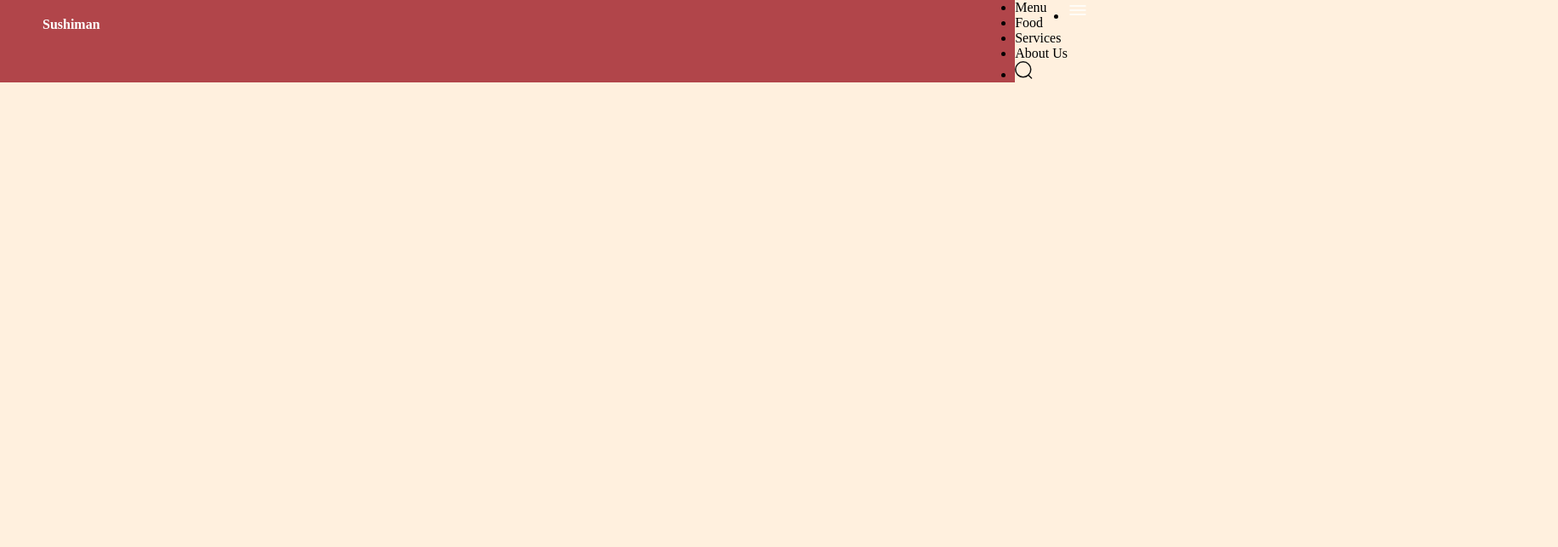
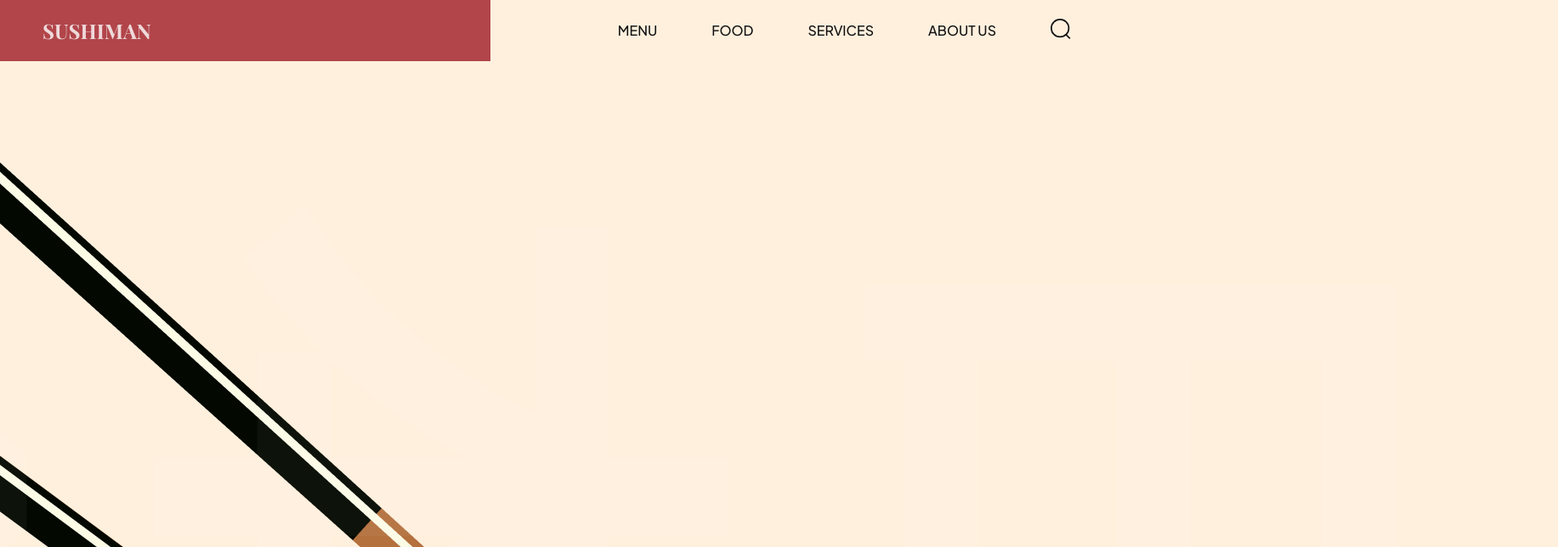
Before and after one commit to ami-inn/sushi-landing, a website built with Vite: page index.html in a window 1280 px wide. Shown: the top 644 px of the page at 85% size, 1833 px wide, since content can reach past the window. Built offline with nearby package versions, Linux system fonts and the light colour scheme.

Commit message:
hero html created

```diff
--- a/css/sections/header.css
+++ b/css/sections/header.css
@@ -1,25 +1,66 @@
-.header__nav{
+.header__nav {
     display: flex;
     overflow: hidden;
-}
+  }
 
-.header__logo{
+  .header__logo {
     flex: 1;
     display: flex;
 
     position: relative;
     padding: 20px;
-}
+  }
 
-.header__logo-overlay{
+  .header__logo-overlay {
     position: absolute;
     inset: 0;
     width: 100%;
+
     background-color: var(--primary-color);
     z-index: -1;
-}
+  }
 
-.header__logo h4{
+  .header__logo h4 {
     padding-left: 30px;
+
+    font-weight: 700;
+    font-size: 24px;
+    text-transform: uppercase;
+    font-family: var(--playfair-display);
     color: #fff;
-}
+    opacity: 0.8;
+  }
+
+  .header__menu, .header__menu-mobile {
+    padding: 20px;
+    flex: 1.236;
+    display: flex;
+    align-items: center;
+    justify-content: flex-end;
+    gap: 64px;
+
+    list-style: none;
+  }
+
+  .header__menu li {
+    font-weight: 500;
+    font-family: var(--plus-jakarta-sans);
+    color: var(--secondary-color);
+    font-size: 16px;
+    text-transform: uppercase;
+    line-height: 20px;
+    cursor: pointer;
+  }
+
+  .header__menu li img {
+    width: 24px;
+    height: 24px;
+    object-fit: contain;
+  }
+
+  .header__menu-mobile {
+    display: none;
+    gap: 20px;
+
+    position: relative;
+  }
--- a/index.html
+++ b/index.html
@@ -47,6 +47,24 @@
       </nav>
     </header>
 
+
+    <section class="hero">
+
+      <div class="hero-image">
+        <img src="assets/sushi-1.png" alt="sushi">
+        <h2>
+          日 <br />
+          本 <br />
+          食
+        </h2>
+
+        <div class="hero-image__overlay">
+
+        </div>
+      </div>
+
+    </section>
+
     <script src="js/script.js" type="module"></script>
   </body>
 </html>
```
